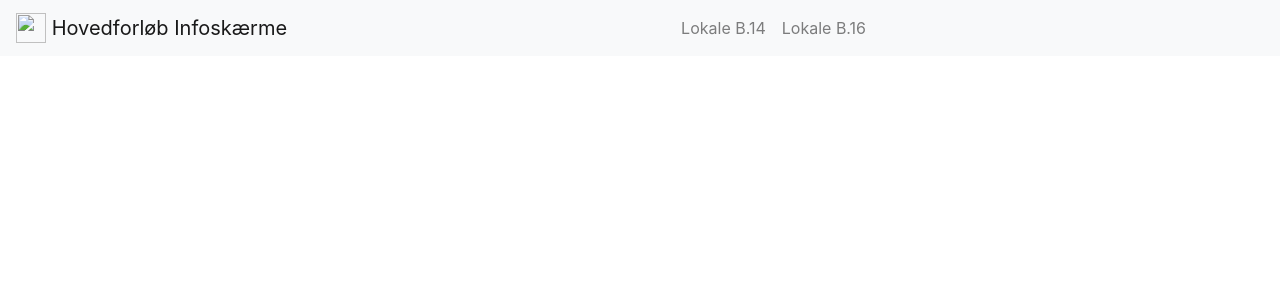
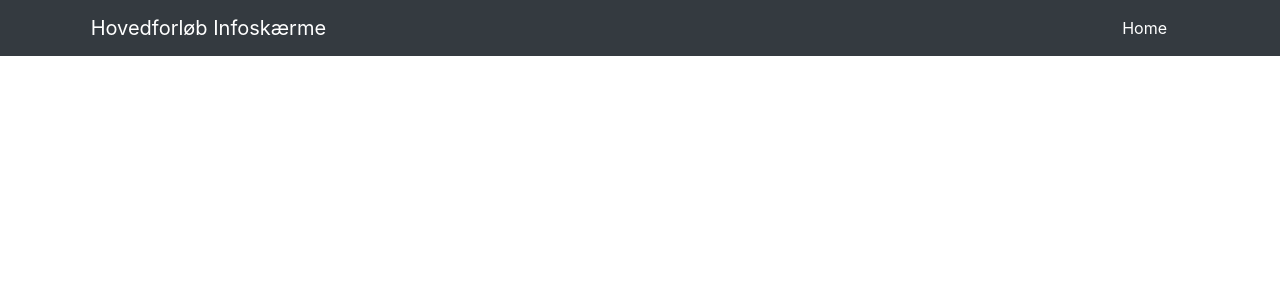
Before and after one commit to Alexander4881/hovedforlob-info-skaerm, a PHP site: page /location/lokale-B.16-admin.php in a window 1280 px wide. Shown: the top 300 px of the page. Run offline with PHP 8.4, Linux system fonts and the light colour scheme; some libraries are stand-ins or nearby versions.

Commit message:
Changed Header

```diff
--- a/css/site.css
+++ b/css/site.css
@@ -41,4 +41,5 @@ body {
   bottom: 0;
   width: 100%;
   white-space: nowrap;
+  line-height: 60px;
 }
--- a/include/header.php
+++ b/include/header.php
@@ -1,22 +1,26 @@
-<nav class="navbar navbar-light navbar-expand-md bg-light justify-content-center sticky-top">
+<nav class="navbar navbar-expand-lg navbar-dark bg-dark static-top">
+    <div class="container">
         <a class="navbar-brand" href="<?= $_INDEX; ?>">
-    <img src="#" width="30" height="30" class="d-inline-block align-top" alt="" />
-    <?= $_INDEXTITLE; ?>
+            <img src="#" class="d-inline-block align-top" alt="" />
+            <?= $_INDEXTITLE ?>
         </a>
-    <button class="navbar-toggler ml-1" type="button" data-toggle="collapse" data-target="#navbarToggler" aria-controls="navbarToggler" aria-expanded="false" aria-label="Toggle navigation">
+        <button class="navbar-toggler ml-1" type="button" data-toggle="collapse" data-target="#navbarToggler"
+            aria-controls="navbarToggler" aria-expanded="false" aria-label="Toggle navigation">
             <span class="navbar-toggler-icon"></span>
         </button>
-    <div class="navbar-collapse collapse justify-content-between align-items-center w-100" id="navbarToggler">
-        <ul class="navbar-nav mx-auto text-center">
-          <li class="nav-item">
-            <a class="nav-link" href="<?= $_LOCATIONB14 ?>">Lokale B.14</a>
+        <div class="navbar-collapse collapse" id="navbarToggler">
+            <ul class="navbar-nav ml-auto">
+                <li class="nav-item active">
+                    <a class="nav-link" href="#">Home
+                        <span class="sr-only">(current)</span>
+                    </a>
                 </li>
-          <li class="nav-item">
-            <a class="nav-link" href=" <?= $_LOCATIONB16 ?> ">Lokale B.16</a>
+                <li class="nav-item active">
+                    <a class="nav-link" href="<?= $_DISCORD ?>">
+                        <i class="fab fa-discord mr-1"></i>
+                    </a>
                 </li>
             </ul>
-        <ul class="nav navbar-nav flex-row justify-content-center flex-nowrap">
-            <li class="nav-item"><a class="nav-link" href="<?= $_DISCORD ?>"><i class="fab fa-discord mr-1" alt="Feature Coming Soon"></i></a></li>
-        </ul>
+        </div>
     </div>
 </nav>
```
Lines whose indentation alone changed are shown as unchanged.
